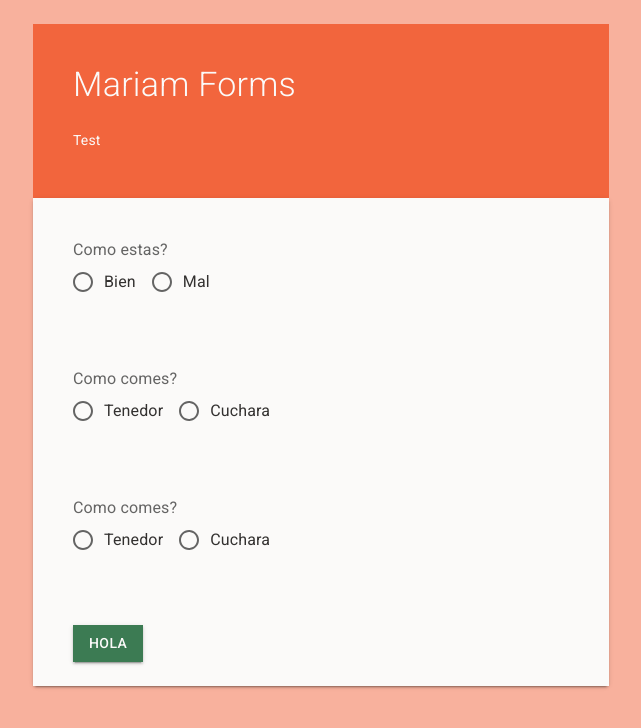
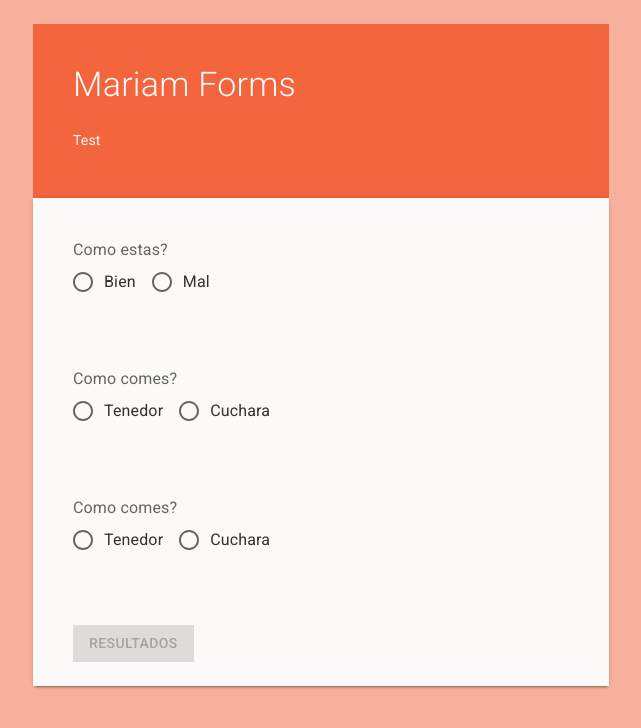
Before and after one commit to ignemdev/dynamic-test, a React (Create React App) app: page / in a window 1280 px wide. Shown: the top 728 px of the page, without its empty margins (319-960 px from the left). Built offline with nearby package versions, Linux system fonts and the light colour scheme.

Commit message:
react form hooks implemented

```diff
--- a/package.json
+++ b/package.json
@@ -12,6 +12,7 @@
     "@testing-library/user-event": "^13.5.0",
     "react": "^17.0.2",
     "react-dom": "^17.0.2",
+    "react-hook-form": "^7.28.0",
     "react-scripts": "5.0.0",
     "web-vitals": "^2.1.4"
   },
--- a/src/components/Question.js
+++ b/src/components/Question.js
@@ -1,25 +1,18 @@
 import { useState, useEffect } from 'react';
+import { Controller } from "react-hook-form";
+
+import { Card, Box, Skeleton } from '@mui/material/';
+import { Radio, RadioGroup, FormControlLabel, FormControl, FormLabel } from '@mui/material'
 
 import { spacing, border, palette } from '../helpers/theme';
-import { Card, CircularProgress, Box, Skeleton } from '@mui/material/';
 
-import { Radio, RadioGroup, FormControlLabel, FormControl, FormLabel } from '@mui/material'
-
-function Question({ questionItem, onAnswer, control }) {
+function Question({ questionItem, control }) {
 
     const [isLoading, setIsLoading] = useState(true);
     const [question, setQuestion] = useState({});
-    const [value, setValue] = useState(0);
-
-    const handleChange = ({ target }) => {
-        const { name, value } = target;
-        setValue(value);
-        onAnswer({ id: question.id, name, value });
-    }
 
     useEffect(() => {
         setQuestion(questionItem);
-        setValue(questionItem.value);
     }, [questionItem])
 
     useEffect(() => {
@@ -39,14 +32,23 @@ function Question({ questionItem, onAnswer, control }) {
                 </Box>
                 ) :
                 (<>
+
+                    <Controller
+                        name={question?.name}
+                        control={control}
+                        render={({ field: { onChange, value } }) => (
                             <FormControl sx={{ width: '100%' }}>
                                 <FormLabel>{question?.description}</FormLabel>
-                        <RadioGroup row name={question?.name} value={value} onChange={handleChange}>
+                                <RadioGroup row value={value} onChange={onChange}>
                                     {question?.options?.map(option => (
                                         <FormControlLabel key={option?.id} value={option?.value} control={<Radio />} label={option?.text} />
                                     ))}
                                 </RadioGroup>
                             </FormControl>
+                        )}
+                        rules={{ required: true }}
+                        defaultValue={question?.value}
+                    />
                 </>)
             }
         </Card>
--- a/src/components/Test.js
+++ b/src/components/Test.js
@@ -1,5 +1,8 @@
 import { useState, useEffect } from 'react';
+import { useForm } from "react-hook-form";
+
 import { Box, Paper, Button, CircularProgress } from '@mui/material'
+
 import { spacing, border, palette } from '../helpers/theme';
 import Header from './Header'
 import Question from './Question';
@@ -8,42 +11,29 @@ import questionsJson from '../db/questions'
 export default function Test() {
 
     const [isLoading, setIsLoading] = useState(true);
-    const [isFromValid, setIsFromValid] = useState(false);
 
     const [score, setScore] = useState(0);
     const [questions, setQuestions] = useState([]);
-    const [answers, setAnswers] = useState([]);
 
-    const handleAnswer = answer => {
-        const { id } = answer;
-        var notRepeatedAnswers = answers.filter(e => e.id !== id);
-        setAnswers([...notRepeatedAnswers, answer])
-    }
+    const methods = useForm({ mode: "onChange" });
+    const { handleSubmit, reset, control, formState } = methods;
 
-    const handleResultsButton = () => {
-        const testScore = getTestScore(answers);
+    const onSubmit = (data) => {
+        const testScore = getTestScore(data);
         setScore(testScore);
-        setQuestions([]);
-        setAnswers([]);
-    }
+        reset();
+    };
 
     const getTestScore = (answers) => {
-        const values = answers.map(answer => Number(answer.value));
+        const values = Object.values(answers).map(value => Number(value));
         const accumulatedScore = values.reduce((acc, value) => acc + value);
         return accumulatedScore;
     }
 
     // request questions
     useEffect(() => {
-        console.log('first')
         setQuestions(questionsJson);
     }, []);
-
-    //limpiar form
-    useEffect(() => {
-        console.log(score);
-        setQuestions(questionsJson);
-    }, [score]);
 
     //loading handling
     useEffect(() => {
@@ -52,10 +42,10 @@ export default function Test() {
         }
     }, [questions])
 
-    //testear
+    //test score
     useEffect(() => {
-        setIsFromValid(questions.length === answers.length);
-    }, [answers])
+        console.log(score);
+    }, [score]);
 
     return (
         <Box sx={{ minWidth: '45%', marginY: 3 }}>
@@ -65,12 +55,16 @@ export default function Test() {
                     (<Box sx={{ ...spacing, display: 'flex', justifyContent: 'center', backgroundColor: palette.secondary.main }}>
                         <CircularProgress />
                     </Box>) :
-                    (<>{questions?.map(question => (
-                        <Question key={question.id} questionItem={question} onAnswer={handleAnswer} />
-                    ))}</>)
+                    (<>
+                        <form>
+                            {questions?.map(question => (
+                                <Question key={question.id} questionItem={question} control={control} />
+                            ))}
+                        </form>
+                    </>)
                 }
                 <Box sx={{ ...spacing, backgroundColor: palette.secondary.main }}>
-                    <Button disabled={!isFromValid} color='info' variant='contained' sx={{ ...border }} onClick={handleResultsButton}>Hola</Button>
+                    <Button disabled={!formState.isValid} onClick={handleSubmit(onSubmit)} color='info' variant='contained' sx={{ ...border }}>Resultados</Button>
                 </Box>
             </Paper>
         </Box>
--- a/src/db/questions.js
+++ b/src/db/questions.js
@@ -2,7 +2,7 @@ const questionsJson = [
     {
         "id": 1,
         "name": "question1",
-        "value": 0,
+        "value": "",
         "description": "Como estas?",
         "options": [
             {
@@ -20,7 +20,7 @@ const questionsJson = [
     {
         "id": 2,
         "name": "question2",
-        "value": 0,
+        "value": "",
         "description": "Como comes?",
         "options": [
             {
@@ -38,7 +38,7 @@ const questionsJson = [
     {
         "id": 3,
         "name": "question3",
-        "value": 0,
+        "value": "",
         "description": "Como comes?",
         "options": [
             {
```
Also changed, not shown: 1 other file (tests, documents, lock files or other folders). Lines whose indentation alone changed are shown as unchanged.
